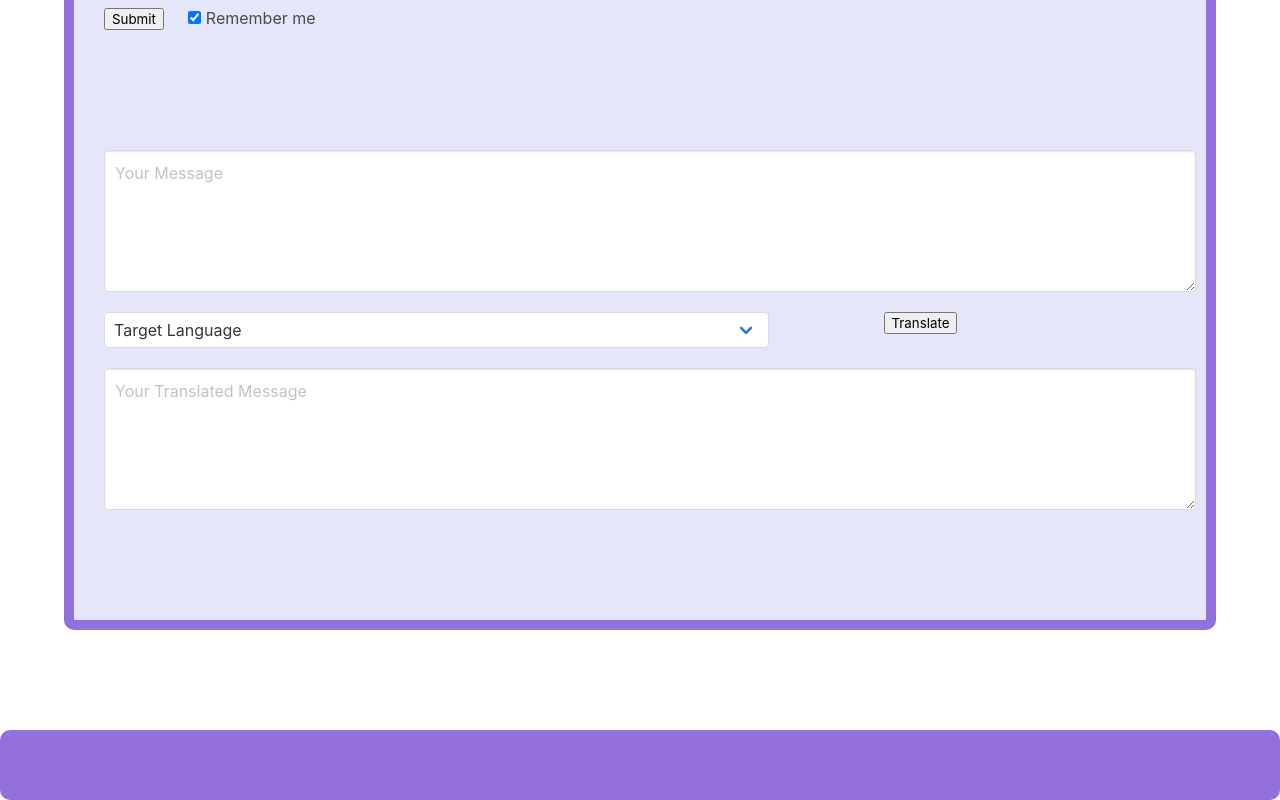
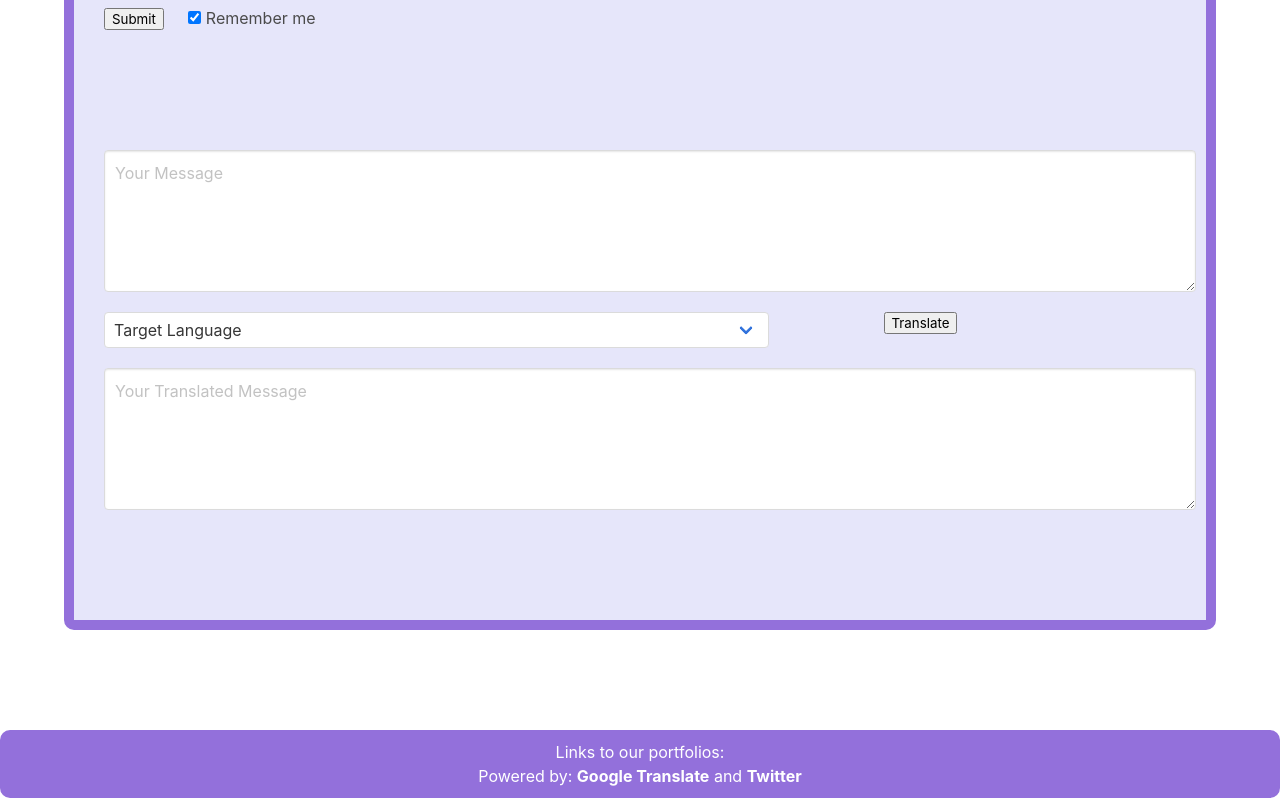
Before and after one commit to ChaitraNagarajaiah/Translate_and_Tweet, a plain HTML site: page index.html in a window 1280 px wide. Shown: the part 497-1297 px from the top of the page. Drawn offline with nearby package versions, Linux system fonts and the light colour scheme; a web font is replaced by a local one.

Commit message:
added content to footer

```diff
--- a/css/style.css
+++ b/css/style.css
@@ -40,12 +40,17 @@ form {
 }
 
 footer {
+    color: white;
     background: mediumpurple;
-    height: 30px;
-    padding-top: 50px;
     margin-top: 100px;
     border: 10px solid mediumpurple;
     border-radius: 10px;
+    display: flex;
+    flex-direction: column;
+    justify-content: center;
+    text-align: center;
+    align-content: center;
+
 }
 
 .login {
--- a/index.html
+++ b/index.html
@@ -48,7 +48,8 @@
         </select>
       </div>
       <button class="translation-app" id="translateBtn">Translate</button>
-      <textarea id="query-output" class="textarea translation-app" placeholder="Your Translated Message" rows="5" cols="8"></textarea>
+      <textarea id="query-output" class="textarea translation-app" placeholder="Your Translated Message" rows="5"
+        cols="8"></textarea>
     </form>
 
 
@@ -56,7 +57,16 @@
 
   </div>
 
-  <footer></footer>
+  <footer>
+    <p>Links to our portfolios:</p>
+    <a href="#"></a>
+    <p>Powered by: <a style="color: white" href=""><b>Google Translate</b></a> and <a style="color: white" git href=""><b>Twitter</b></a></p>
+  </footer>
+
+
+
+
+
   <script src="https://code.jquery.com/jquery-3.4.1.js" integrity="sha256-WpOohJOqMqqyKL9FccASB9O0KwACQJpFTUBLTYOVvVU="
     crossorigin="anonymous"></script>
   <script src="./iso-codes.js"></script>
```
